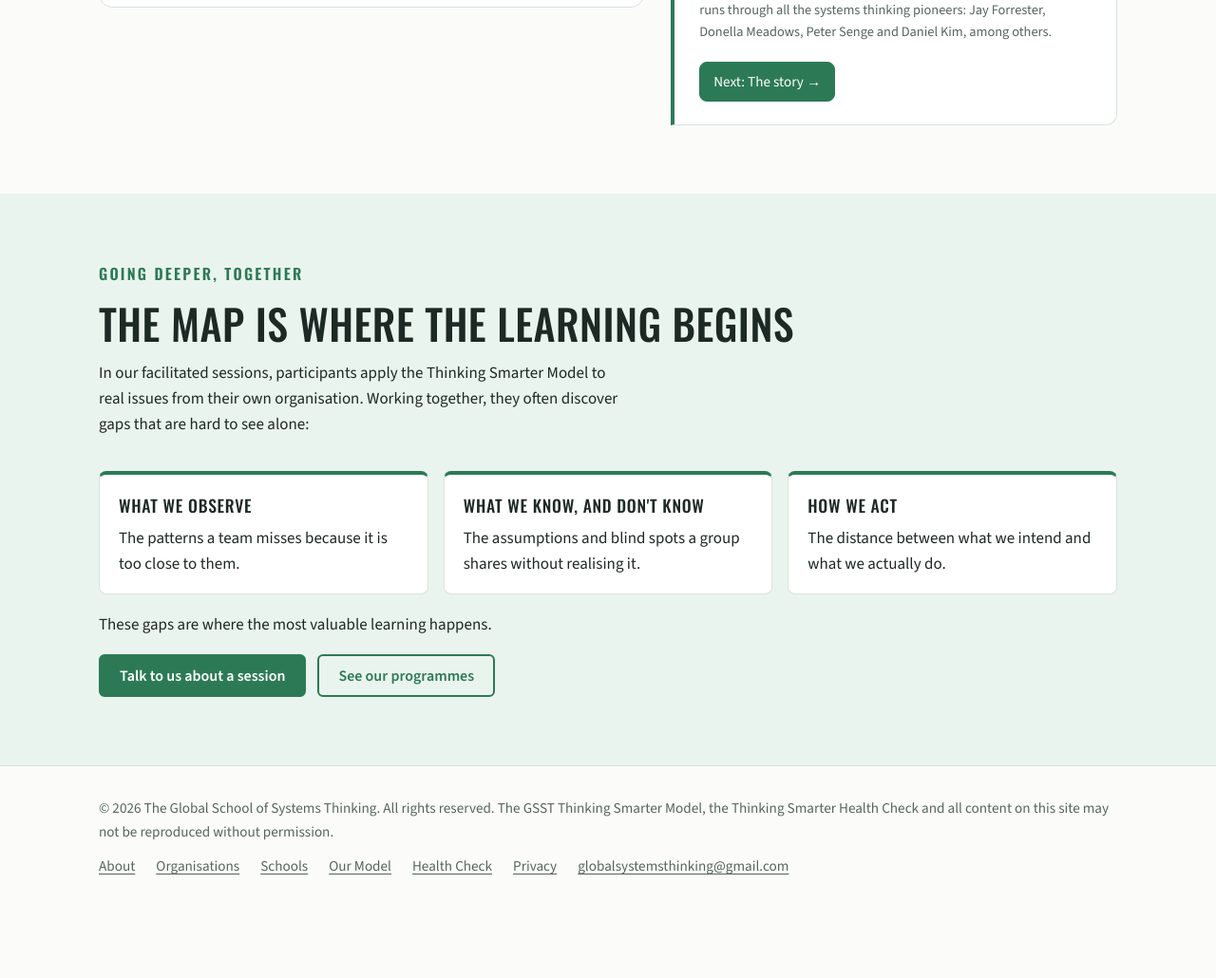
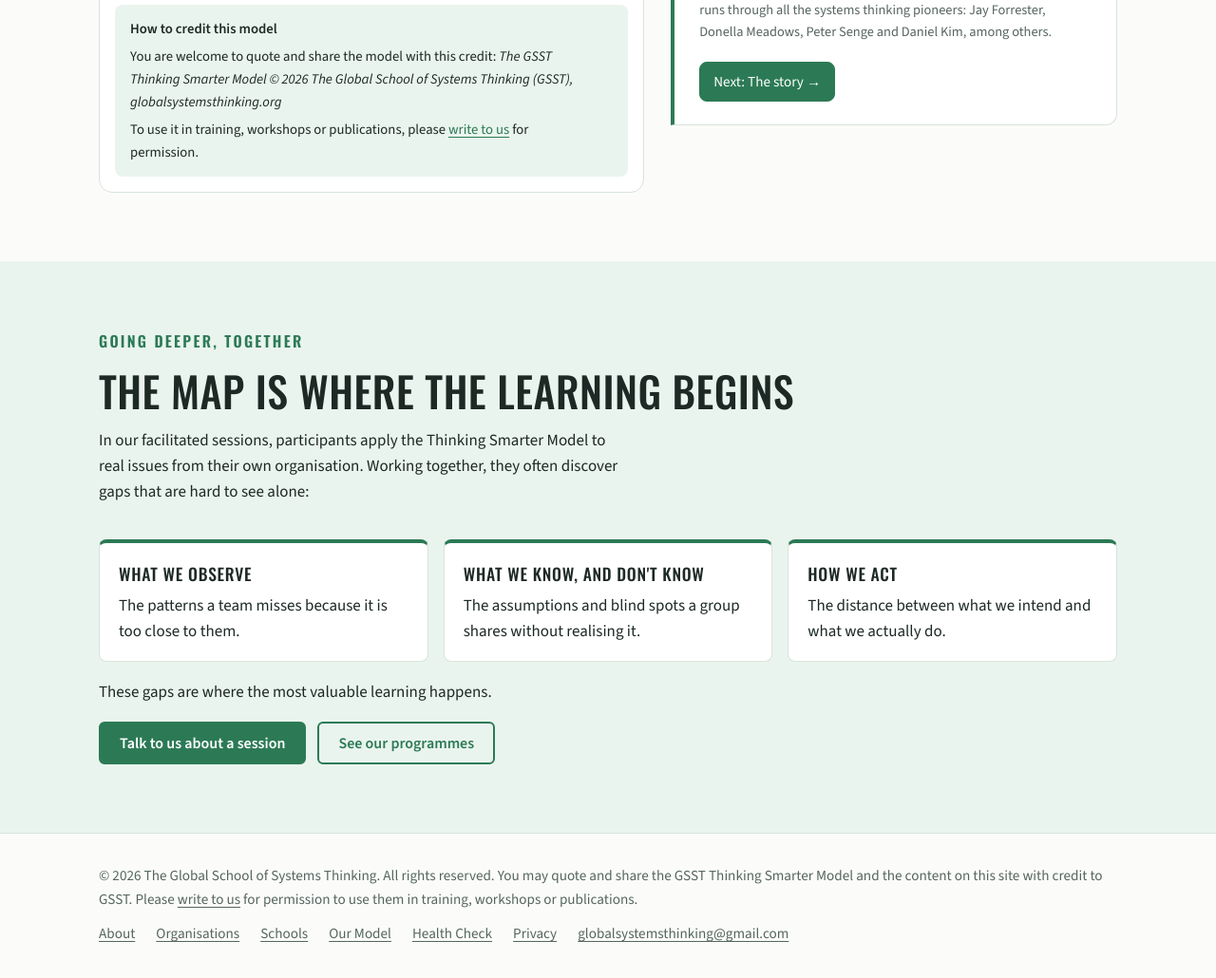
Before and after one commit to drprem2506/gsst-website, a plain HTML site: page model.html in a window 1280 px wide. Shown: the part 1070-2100 px from the top of the page at 95% size. Before the commit the page ends 2034 px from the top, so only its background shows below. Drawn offline with nearby package versions, Linux system fonts and the light colour scheme.

Commit message:
Model: copyright on map and credit note; footer allows sharing with credit
Co-Authored-By: Claude Opus 5.5 <noreply@anthropic.com>
Claude-Session: https://claude.ai/code/session_01JPW49YvBpMFgG1UywYZC9u

```diff
--- a/model.html
+++ b/model.html
@@ -49,6 +49,8 @@
 .mm .navb button { font:inherit; font-size:.95rem; padding:8px 14px; border-radius:8px; border:1px solid var(--green); background:#fff; color:var(--green-deep); cursor:pointer; }
 .mm .navb button.primary { background:var(--green); color:#fff; }
 .mm .hint { font-size:.9rem; color:var(--muted); text-align:center; margin:6px 0 4px; }
+.mm .credit { margin:10px 8px 8px; padding:14px 16px; background:var(--tint); border-radius:8px; font-size:.92rem; }
+.mm .credit p { margin:6px 0 0; }
 .gaps { list-style:none; padding:0; margin:18px 0; display:grid; grid-template-columns:repeat(3,minmax(0,1fr)); gap:16px; }
 .gaps li { background:#fff; border:1px solid var(--line); border-top:4px solid var(--green); border-radius:8px; padding:18px 20px; }
 .gaps strong { display:block; font-family:var(--display); text-transform:uppercase; letter-spacing:.04em; font-weight:500; font-size:1.1rem; margin-bottom:6px; }
@@ -68,8 +70,13 @@
       <svg id="map" viewBox="0 0 640 640" role="group" aria-label="The Thinking Smarter Model: five steps around the idea that every system creates a story">
         <defs><marker id="ah" viewBox="0 0 10 10" refX="8" refY="5" markerWidth="7" markerHeight="7" orient="auto"><path d="M1 1L9 5L1 9z" fill="#9fb3aa"/></marker></defs>
         <g id="ring"></g><g id="nodes"></g>
+        <text x="320" y="626" text-anchor="middle" font-size="13" fill="#56655f">&#169; 2026 The Global School of Systems Thinking (GSST) &#183; globalsystemsthinking.org</text>
       </svg>
       <p class="hint">The arrows run round the map: each new story starts the cycle again.</p>
+      <div class="credit"><strong>How to credit this model</strong>
+        <p>You are welcome to quote and share the model with this credit: <em>The GSST Thinking Smarter Model &copy; 2026 The Global School of Systems Thinking (GSST), globalsystemsthinking.org</em></p>
+        <p>To use it in training, workshops or publications, please <a href="mailto:globalsystemsthinking@gmail.com?subject=Using%20the%20Thinking%20Smarter%20Model">write to us</a> for permission.</p>
+      </div>
     </div>
     <aside class="panel" id="panel" aria-live="polite"></aside>
   </div>
@@ -201,7 +208,7 @@ show(0);
 </main>
 <footer class="site-footer">
   <div class="wrap">
-    <span>&copy; 2026 The Global School of Systems Thinking. All rights reserved. The GSST Thinking Smarter Model, the Thinking Smarter Health Check and all content on this site may not be reproduced without permission.</span>
+    <span>&copy; 2026 The Global School of Systems Thinking. All rights reserved. You may quote and share the GSST Thinking Smarter Model and the content on this site with credit to GSST. Please <a href="mailto:globalsystemsthinking@gmail.com">write to us</a> for permission to use them in training, workshops or publications.</span>
     <nav aria-label="Footer">
       <a href="index.html#about">About</a>
       <a href="index.html#services">Organisations</a>
```
Also changed, not shown: health-check.html (+1 -1 lines), index.html (+1 -1 lines), privacy.html (+1 -1 lines), schools.html (+1 -1 lines), session.html (+1 -1 lines), team.html (+1 -1 lines).
